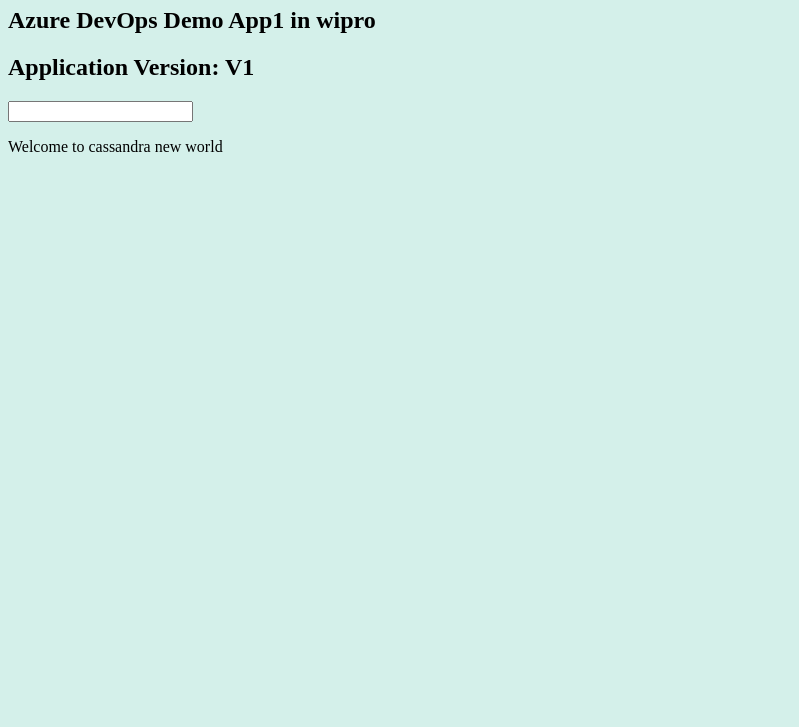
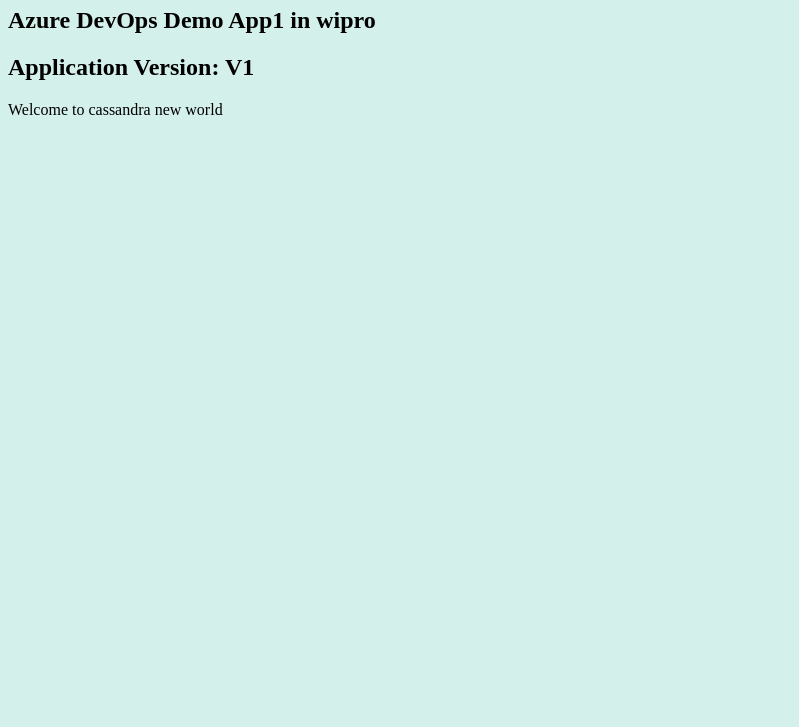
Before and after one commit to kavin-bot/AKS, a plain HTML site: page index.html in a window 1280 px wide. Shown: the part 73-800 px from the top of the page, without its empty margins (0-799 px from the left). Drawn offline with Linux system fonts and the light colour scheme.

Commit message:
removed input

```diff
--- a/index.html
+++ b/index.html
@@ -3,7 +3,7 @@
    <body style="background-color:rgb(212, 240, 234);">
       <h1>Welcome to Stack Simplify - Azure DevOps App1 - V1</h1>
       <h2>Azure DevOps Demo App1 in wipro</h2>
-      <h2>Application Version: V1</h2><input>
+      <h2>Application Version: V1</h2>
       <p>Welcome to cassandra new world</p>
    </body>
 </html>
```
